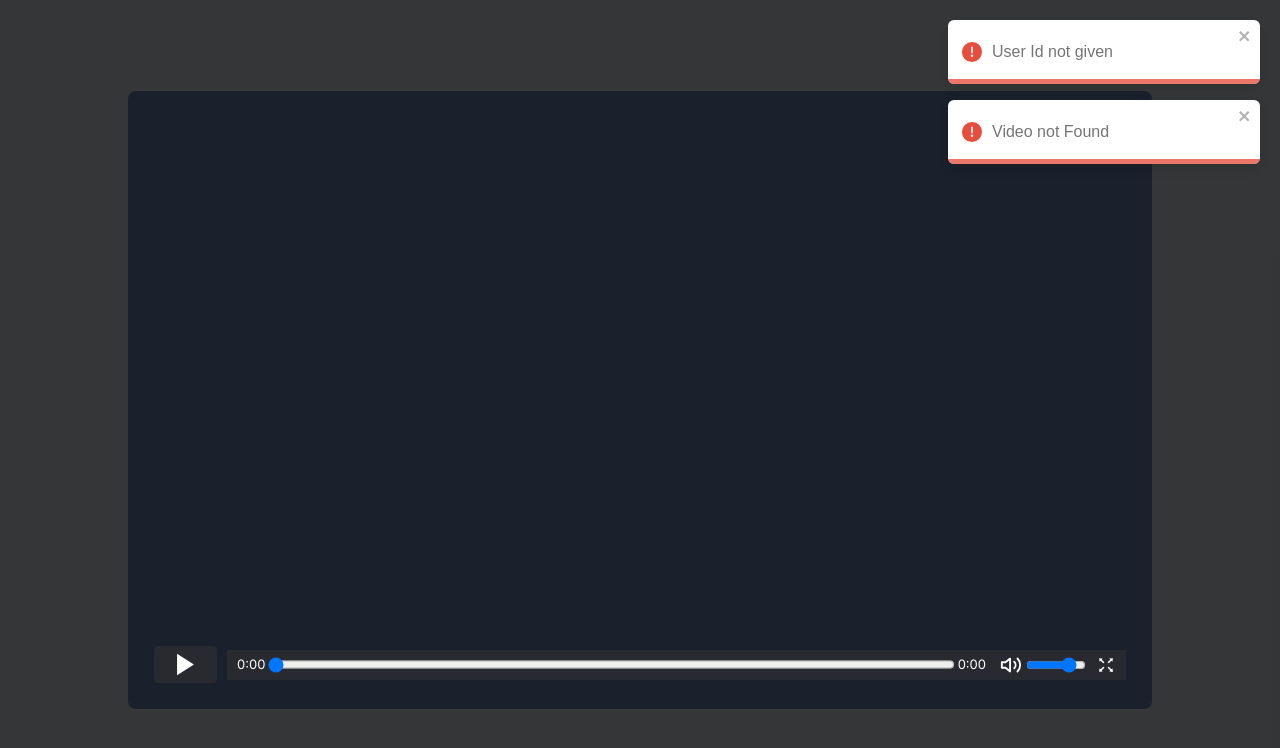
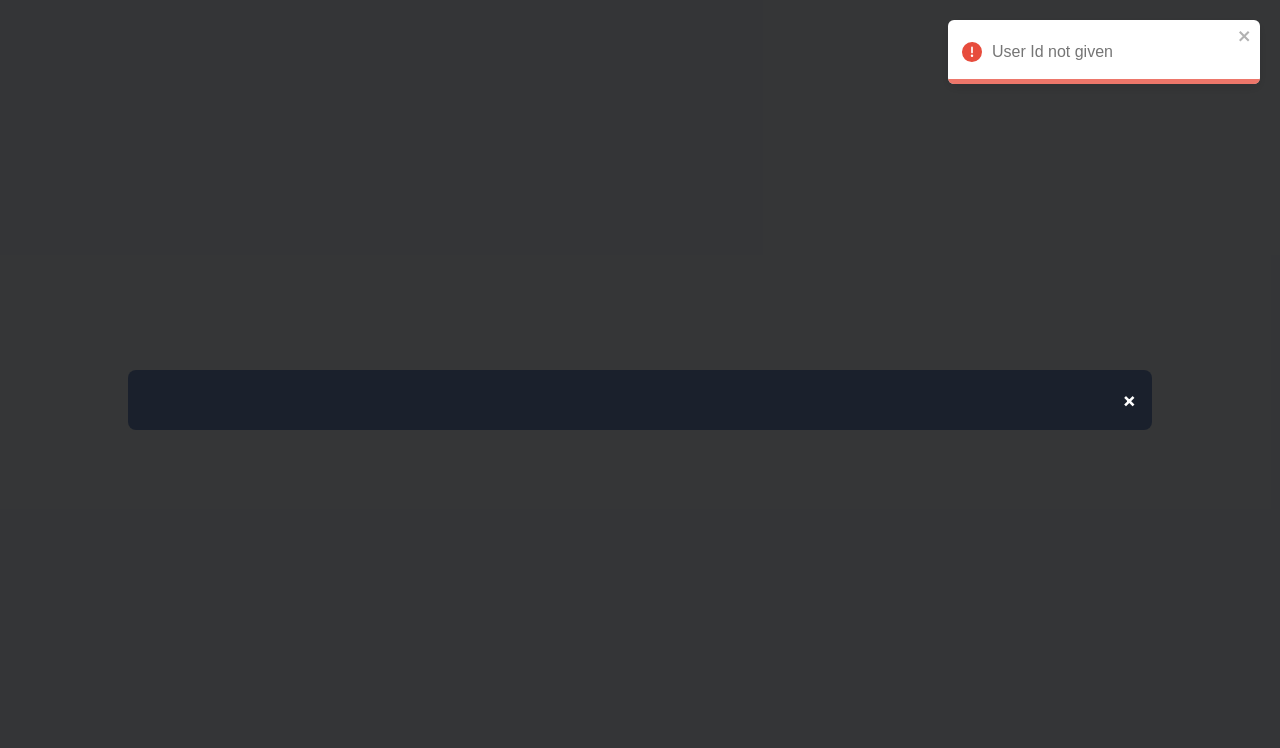
Before and after one commit to YeasirArafatZim/unilever-dosti, a Next.js app: page / in a window 1280 px wide. Before the commit this address had no page. Shown: the top 748 px of the page. Built offline with nearby package versions, Linux system fonts and the light colour scheme.

Commit message:
bug fixed

```diff
--- a/src/components/Home/Home.js
+++ b/src/components/Home/Home.js
@@ -27,6 +27,10 @@ export default function Home() {
               },
             }
           );
+          console.log(response);
+          if (response.status == 404) {
+            toast.error("User id not found");
+          }
           const result = await response.json();
           setVid(result.vimeo_id);
         } catch (err) {
@@ -75,7 +79,7 @@ export default function Home() {
     content: {
       top: "auto",
       left: "0%",
-      bottom: "30%",
+      bottom: `${vid ? "30%" : "50%"}`,
       backgroundColor: "#1a202c",
       border: "none",
       borderRadius: "8px",
@@ -115,12 +119,14 @@ export default function Home() {
             &times;
           </button>
         </div>
+        {vid ? (
           <Player
             url={vid}
             onClose={() => {
               setShowModal(false);
             }}
           />
+        ) : null}
       </ReactModal>
     </main>
   );
```
Lines whose indentation alone changed are shown as unchanged.
